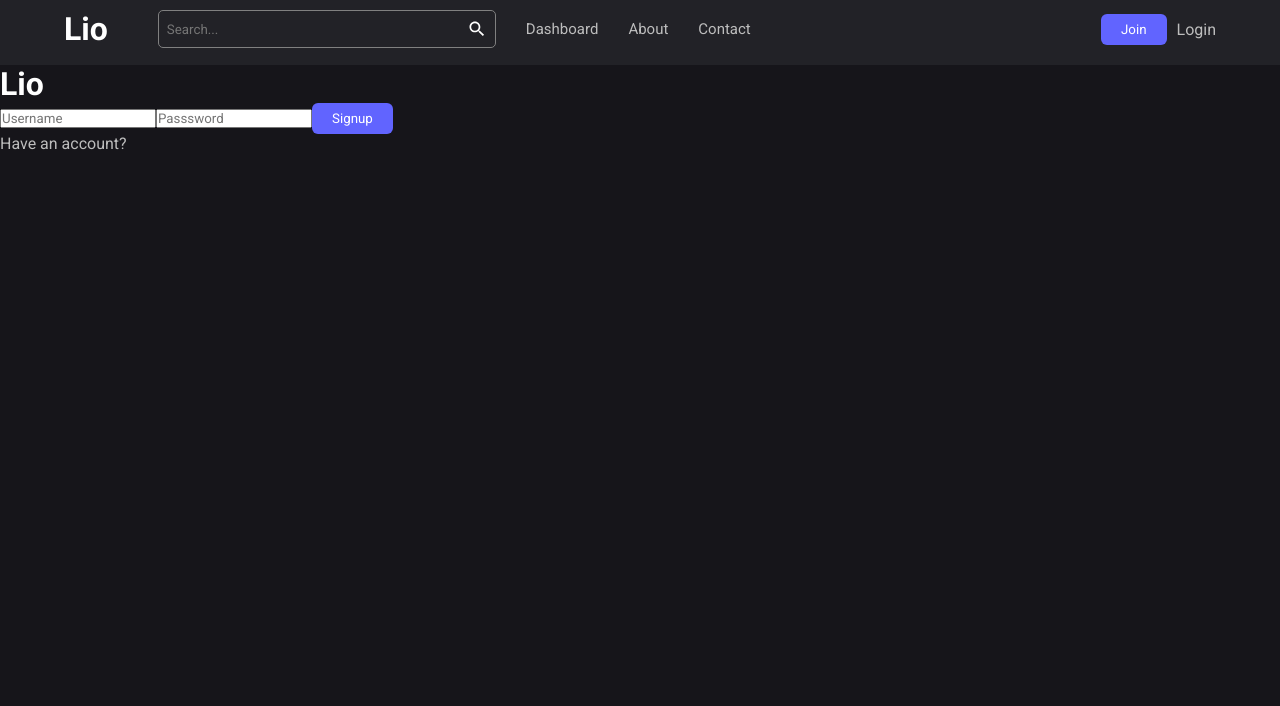
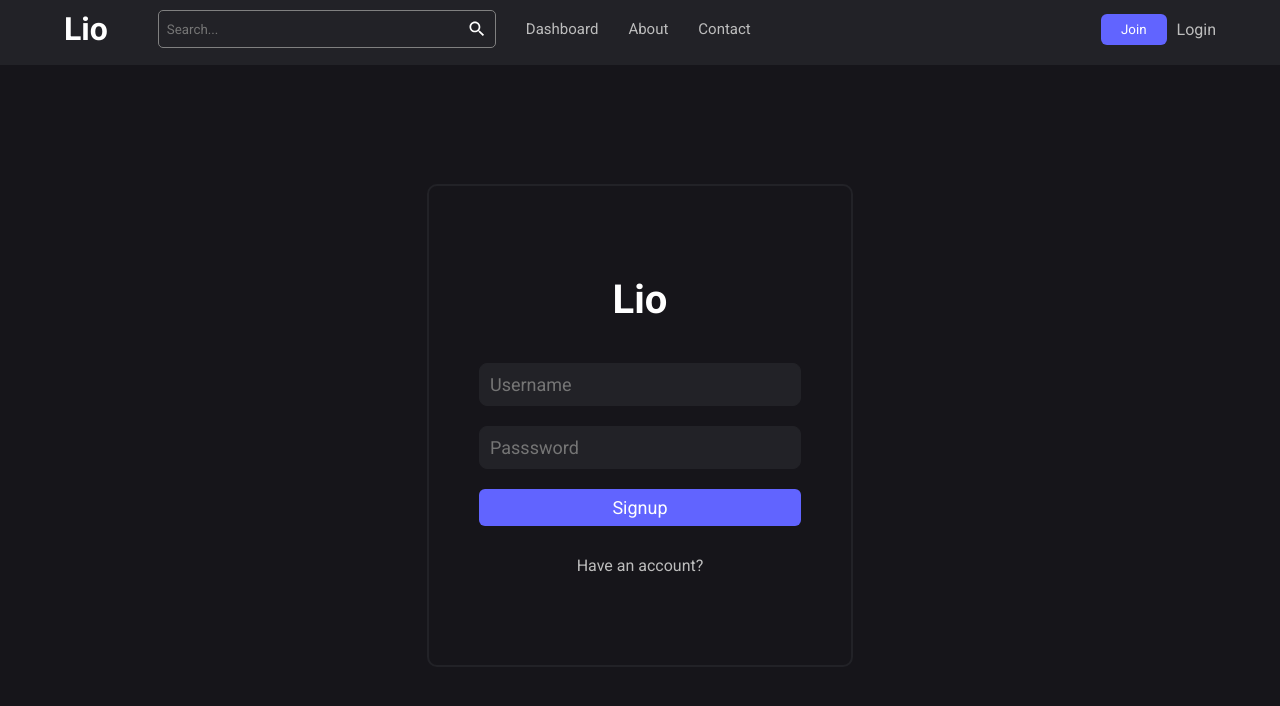
Before and after one commit to Manuel-heav/LIO, a React (Create React App) app in the folder client/: page /signup in a window 1280 px wide. Shown: the top 706 px of the page. Built offline with nearby package versions, Linux system fonts and the light colour scheme.

Commit message:
working on signup

```diff
--- a/client/src/components/signup.css
+++ b/client/src/components/signup.css
@@ -0,0 +1,46 @@
+.signup{
+    display: flex;
+    align-items: center;
+    justify-content: center;
+    height: 90vh;
+}
+
+.signup__container{
+    border: 2px solid var(--secondaryColor);
+    padding: 90px 50px 90px 50px;
+    border-radius: 10px;
+
+}
+
+.signup h1{
+    text-align: center;
+    font-size: 40px;
+    margin-bottom: 40px;
+}
+
+.signup input{
+    display: block;
+    width: 300px;
+    padding: 10px;
+    font-size: 18px;
+    margin-top: 20px;
+    background-color: var(--secondaryColor);
+    color: var(--textColor);
+    border: 1px solid var(--secondaryColor);
+    border-radius: 8px;;
+}
+
+.signup input:focus{
+    outline: none;
+}
+
+.signup button{
+    width: 100%;
+    margin-top: 20px;
+    font-size: 18px;
+}
+
+.signup p{
+    margin-top: 30px;
+    text-align: center;
+}
```
